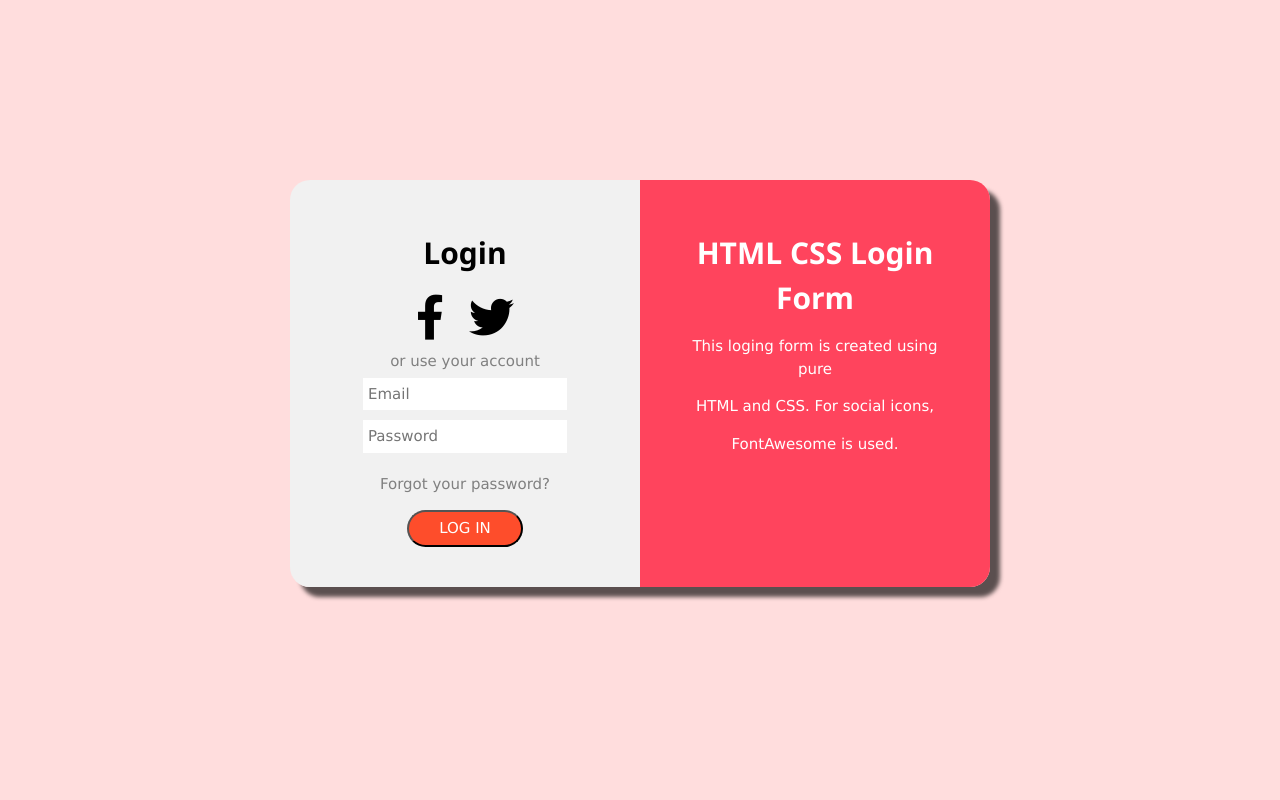
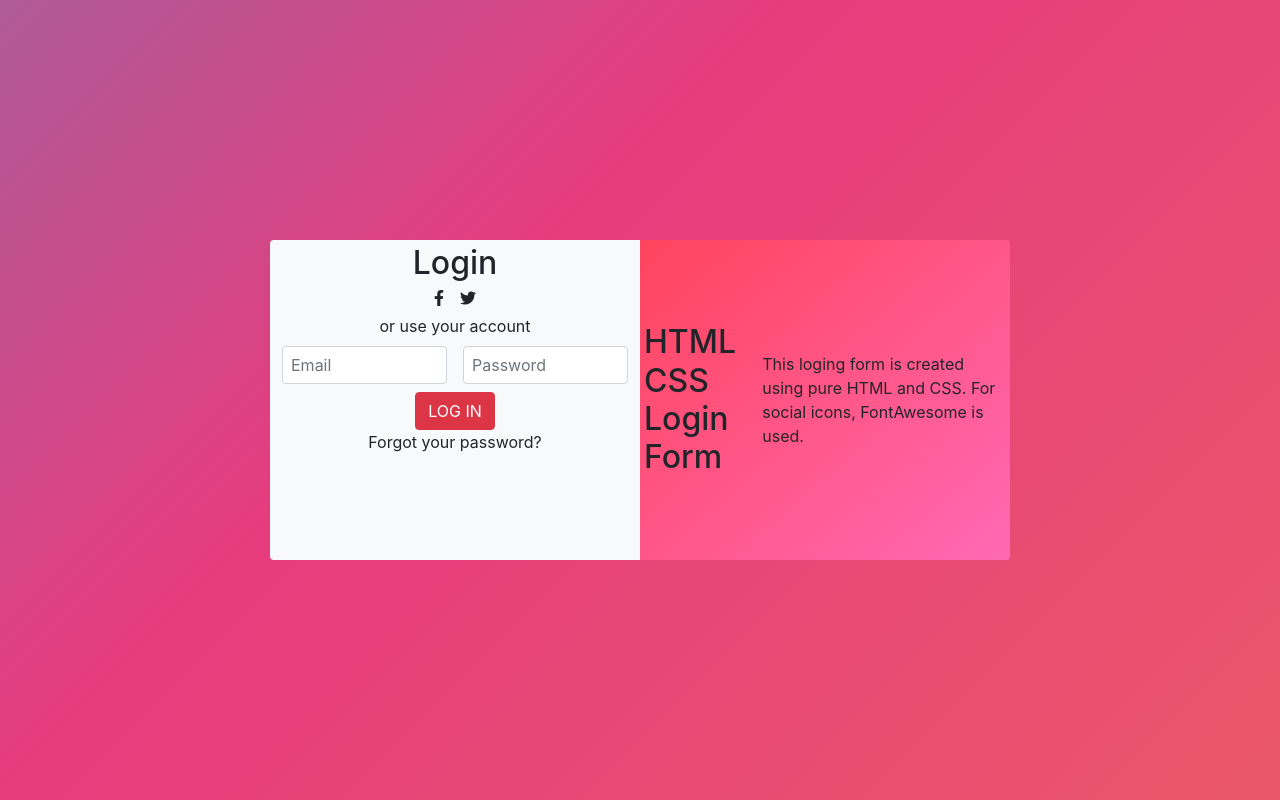
Before and after one commit to Emilioj17/LoginRojo_ValidandoDatosenJS, a plain HTML site: page index.html in a window 1280 px wide. Drawn offline with nearby package versions, Linux system fonts and the light colour scheme.

Commit message:
Ultima Version Fondo

```diff
--- a/index.html
+++ b/index.html
@@ -5,36 +5,35 @@
     <meta http-equiv="X-UA-Compatible" content="IE=edge">
     <meta name="viewport" content="width=device-width, initial-scale=1.0">
     <link rel="stylesheet" href="https://cdnjs.cloudflare.com/ajax/libs/font-awesome/5.15.3/css/all.min.css" integrity="sha512-iBBXm8fW90+nuLcSKlbmrPcLa0OT92xO1BIsZ+ywDWZCvqsWgccV3gFoRBv0z+8dLJgyAHIhR35VZc2oM/gI1w==" crossorigin="anonymous" referrerpolicy="no-referrer" />
-    <link rel="stylesheet" href="https://www.w3schools.com/w3css/4/w3.css">
+    <link rel="stylesheet" href="https://stackpath.bootstrapcdn.com/bootstrap/4.3.1/css/bootstrap.min.css" integrity="sha384-ggOyR0iXCbMQv3Xipma34MD+dH/1fQ784/j6cY/iJTQUOhcWr7x9JvoRxT2MZw1T" crossorigin="anonymous">
     <link rel="stylesheet" href="style.css">
     <title>Document</title>
 </head>
-<body class="w3-pale-red">
-    <div class="principal">
-        <div class="principalHijo izquierda w3-light-grey">
-            <div class="login">
-                <h2><strong>Login</strong></h2>
+<body>
+  <div class="container">
+    <div class="principal row d-flex justify-content-center align-items-center p-0 m-0">
+        <div class="col-xs-6 col-sm-6 col-md-4 izquierda bg-light rounded-left p-1 m-0">
+            <h2 class="p-0 m-0 d-flex justify-content-center">Login</h2>
+            <div class="p-0 m-2 d-flex justify-content-center">
+                <i class="fab fa-facebook-f fa-1x px-2"></i>
+                <i class="fab fa-twitter fa-1x px-2"></i>
             </div>
-            <div class="icons">
-                <i class="fab fa-facebook-f fa-3x"></i>
-                <i class="fab fa-twitter fa-3x"></i>
+            <div class="p-0 m-0 d-flex justify-content-center">or use your account</div>
+            <div class="p-0 m-0 d-flex justify-content-center">
+                <input type="email" placeholder="Email" class="form-control p-2 m-2">
+                <input type="password" placeholder="Password" class="form-control p-2 m-2">
             </div>
-            <div class="p">or use your account</div>
-            <div class="formulario">
-                <input type="email" name="" id="" placeholder="Email">
-                <input type="password" name="" id="" placeholder="Password">
+            <div class="p-0 m-0 d-flex justify-content-center">
+                <button type="submit" class="btn btn-danger">LOG IN</button>
             </div>
-            <div class="loggin">
-                <p class="p">Forgot your password?</p>
-                <button type="submit">LOG IN</button>
-            </div>
+            <p class="d-flex justify-content-center">Forgot your password?</p>
         </div>
-        <div class="principalHijo derecha">
-            <h2><strong>HTML CSS Login Form</strong></h2>
-            <p>This loging form is created using pure</p>
-            <p>HTML and CSS. For social icons,</p>
-            <p>FontAwesome is used.</p>
+        <div class="col-xs-6 col-sm-6 col-md-4 derecha rounded-right p-1 m-0 d-flex align-items-center">
+            <h2 class="p-0 m-0 d-flex justify-content-center">HTML CSS Login Form</h2>
+            <p class="p-0 m-0 d-flex justify-content-center">This loging form is created using pure HTML and CSS. For social icons, FontAwesome is used.</p>
         </div>
     </div>
+  </div>
+    <script src="validation.jss" charset="utf-8"></script>
 </body>
 </html>
--- a/style.css
+++ b/style.css
@@ -1,62 +1,42 @@
-body{
-    background-color: w3-pale-red;
-    box-sizing: border-box;
+html, body {
+  width: 100%;
+  height:100%;
+}
+
+body {
+    background: linear-gradient(-45deg, #ee7752, #e73c7e, #23a6d5, #23d5ab);
+    background-size: 400% 400%;
+    animation: gradient 15s ease infinite;
+}
+
+@keyframes gradient {
+    0% {
+        background-position: 0% 50%;
+    }
+    50% {
+        background-position: 100% 50%;
+    }
+    100% {
+        background-position: 0% 50%;
+    }
 }
 
 .principal{
-    margin: 180px auto;
-    width: 700px;
-    border-radius: 20px;
-    display: grid;
-    grid-template-columns: 1fr 1fr;
-    grid-template-rows: auto;
-    grid-template-areas: "izquierda derecha";
-    box-shadow: 10px 10px 4px #000000a4;
+  height: 100vh;
 }
 
 .izquierda{
-    grid-area: izquierda;
-    border-top-left-radius: 20px;
-    border-bottom-left-radius: 20px;
-    text-align: center;
-    padding: 40px;
+  height: 40vh;
 }
 
 .fa-facebook-f{
-    padding: 10px;
 }
 
 .fa-twitter{
-    padding: 10px;
 }
 
 .derecha{
-    grid-area: derecha;
-    border-right: 20px;
-    border-top-right-radius: 20px;
-    border-bottom-right-radius: 20px;
-    text-align: center;
-    color: white;
-    padding: 40px;
-    background-color: #ff445d;
+    background-image: linear-gradient(to bottom right, #ff445d , hotpink);
+    height: 40vh;
+
 }
-
-button{
-    border-radius: 20px;
-    padding: 5px;
-    padding-left: 30px;
-    padding-right: 30px;
-    background-color: #fe4d2b;
-    box-shadow: none;
-    color:white;
-}
-
-input{
-    padding:5px;
-    margin: 5px;
-    border-style: none;
-}
-
-.p{
-    color:grey;
-}
```
Also changed, not shown: 1 other file.
